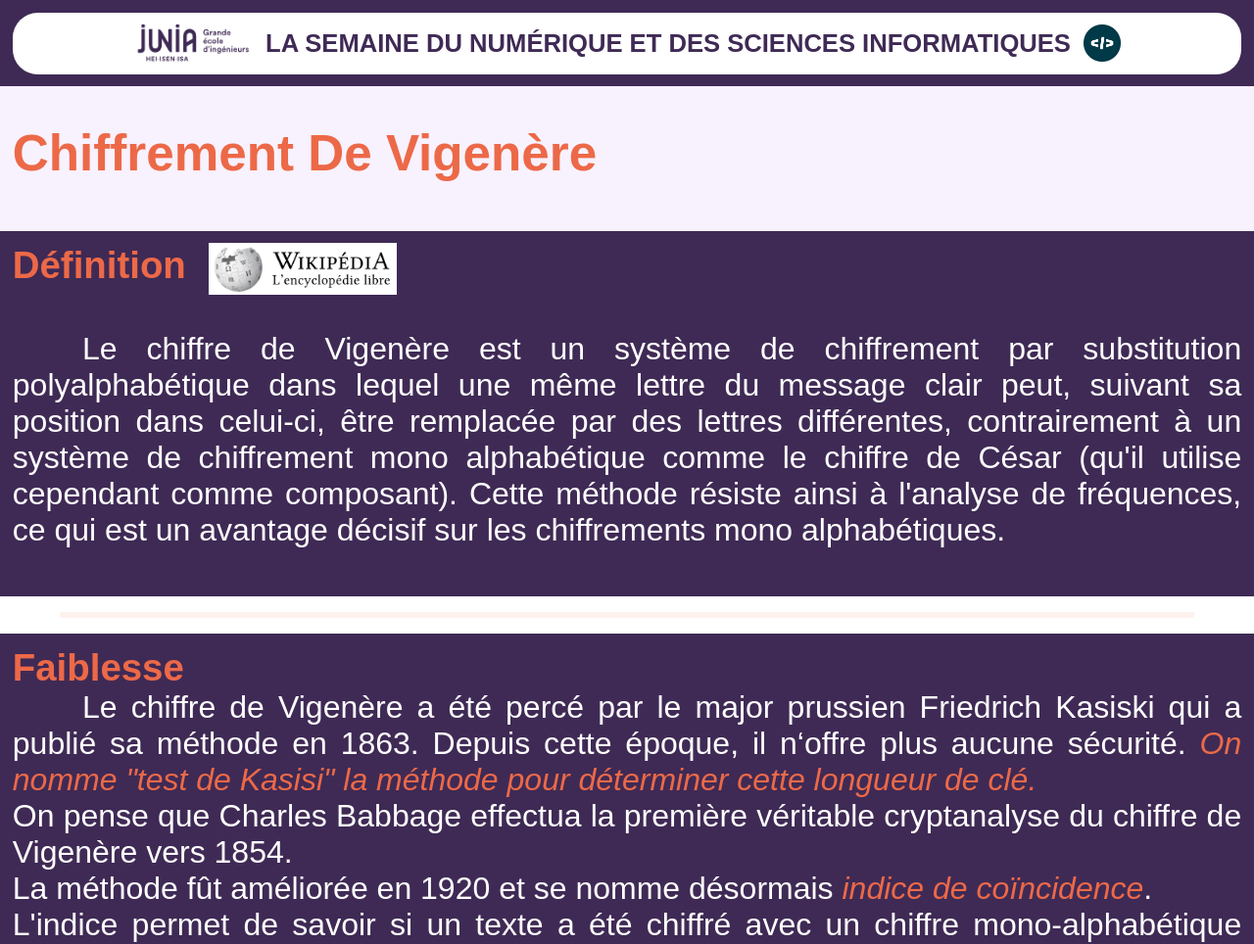
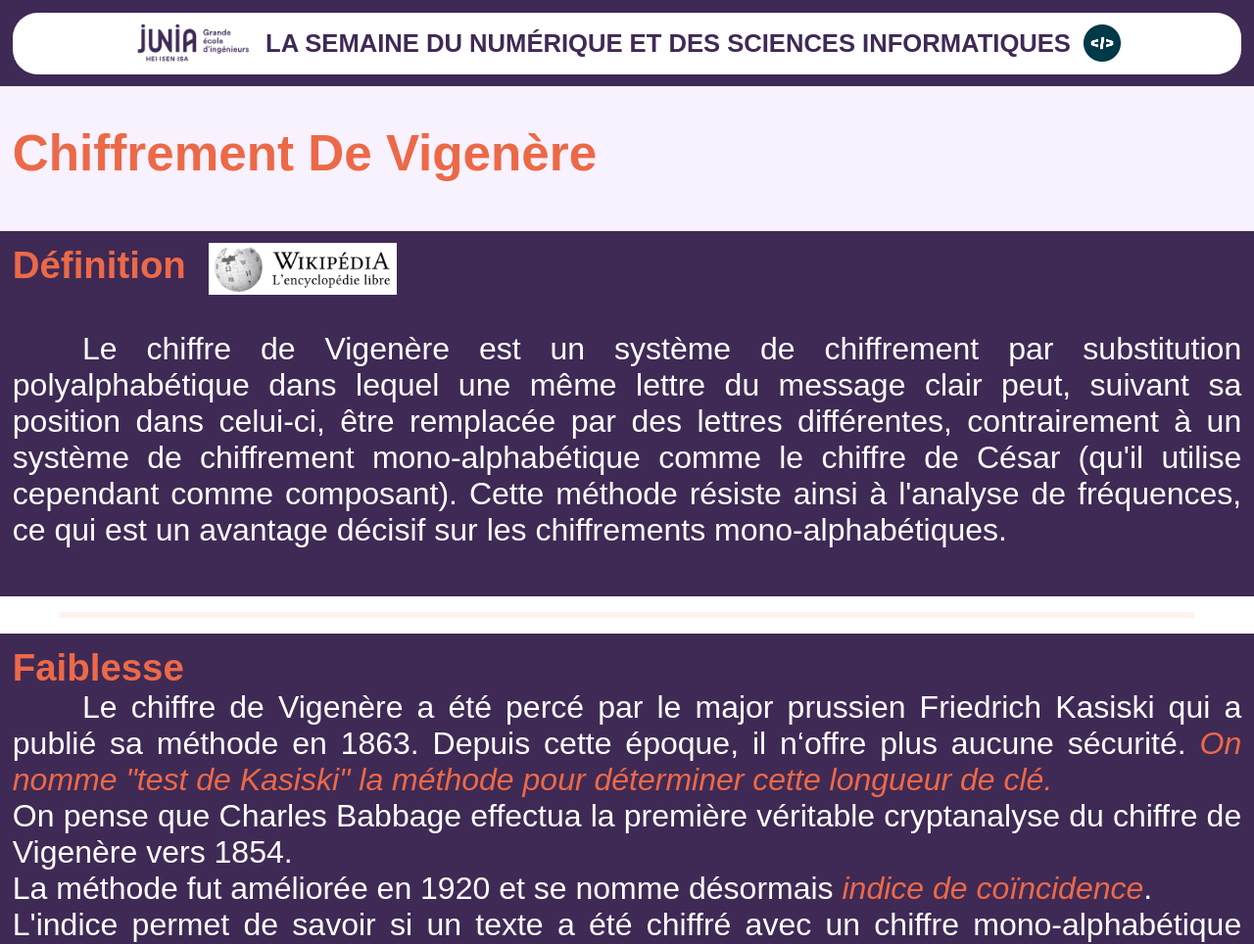
Before and after one commit to BorisFR/NSI, a plain HTML site: page www/pagevigenere.html in a window 1280 px wide. Shown: the top 964 px of the page at 98% size. Drawn offline with Linux system fonts and the light colour scheme.

Commit message:
qques corrections

```diff
--- a/www/pagevigenere.html
+++ b/www/pagevigenere.html
@@ -167,9 +167,9 @@
         <br />
         <div class="justify">Le chiffre de Vigenère est un système de chiffrement par substitution polyalphabétique dans
             lequel une même lettre du message clair peut, suivant sa position dans celui-ci, être remplacée par des
-            lettres différentes, contrairement à un système de chiffrement mono alphabétique comme le chiffre de César
+            lettres différentes, contrairement à un système de chiffrement mono-alphabétique comme le chiffre de César
             (qu'il utilise cependant comme composant). Cette méthode résiste ainsi à l'analyse de fréquences, ce qui est
-            un avantage décisif sur les chiffrements mono alphabétiques.
+            un avantage décisif sur les chiffrements mono-alphabétiques.
         </div>
         <br />
     </div>
@@ -179,11 +179,11 @@
         <div class="surligne big3">Faiblesse</div>
         <div class="justify">Le chiffre de Vigenère a été percé par le major prussien Friedrich Kasiski qui a
             publié sa méthode en 1863. Depuis cette époque, il n‘offre plus aucune sécurité. <i class="surligne">On
-                nomme "test de Kasisi" la méthode pour déterminer cette longueur de clé.</i>
+                nomme "test de Kasiski" la méthode pour déterminer cette longueur de clé.</i>
             <br />
             On pense que Charles Babbage effectua la première véritable cryptanalyse du chiffre de Vigenère vers 1854.
             <br />
-            La méthode fût améliorée en 1920 et se nomme désormais <i class="surligne">indice de coïncidence</i>.
+            La méthode fut améliorée en 1920 et se nomme désormais <i class="surligne">indice de coïncidence</i>.
             <br />
             L'indice permet de savoir si un texte a été chiffré avec un chiffre mono-alphabétique (code de César) ou un
             chiffre poly-alphabétique en étudiant la probabilité de répétition des lettres du message chiffré. Il donne
```
